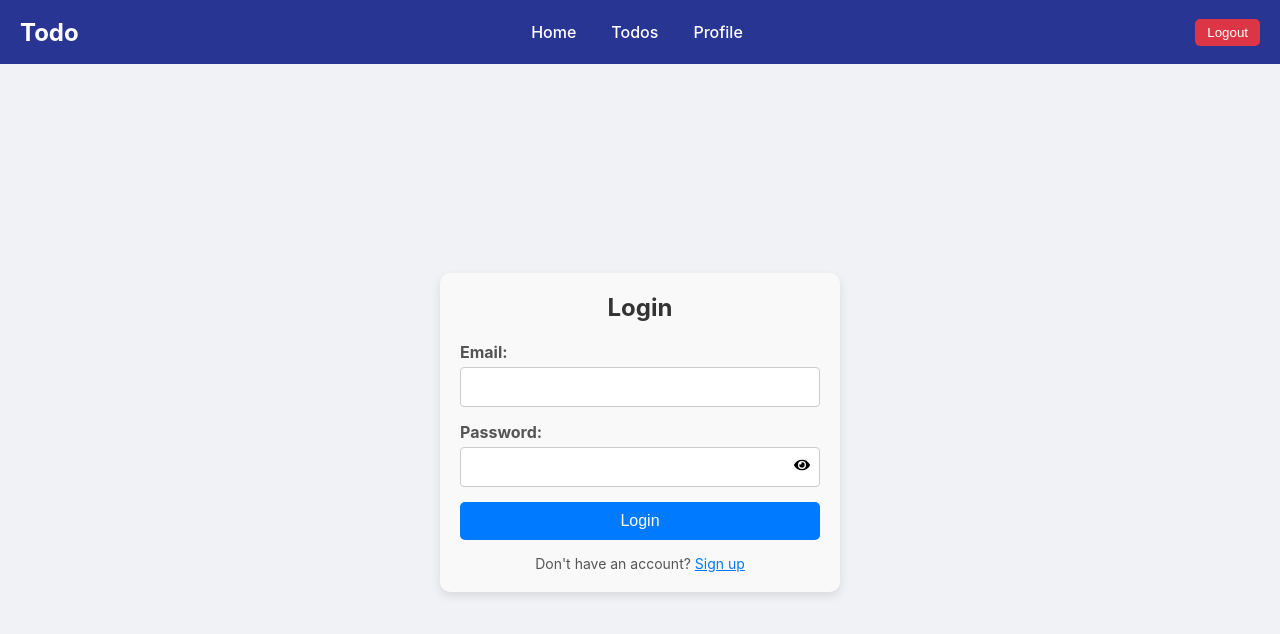
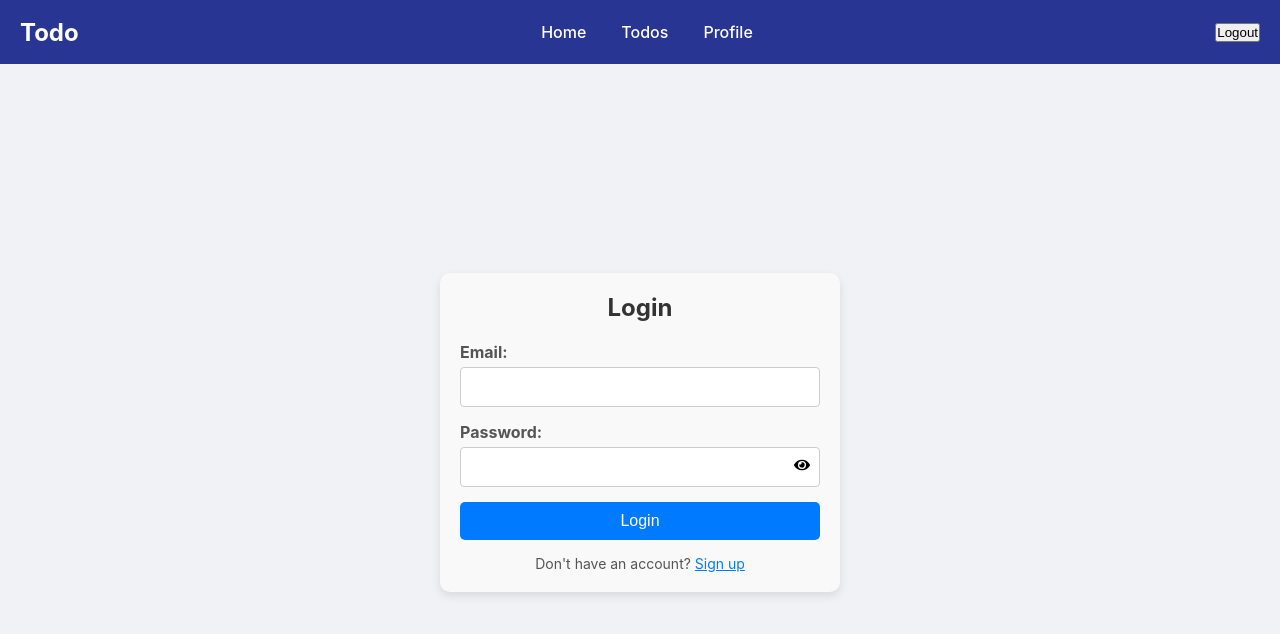
Before and after one commit to varunchithiraala/Todo-Web-Application, a React (Create React App) app in the folder frontend/: page /login in a window 1280 px wide. Shown: the top 634 px of the page. Built offline with nearby package versions, Linux system fonts and the light colour scheme; sample sign-in values are in the browser's storage.

Commit message:
Todo Web Application Solution

```diff
--- a/frontend/src/components/Navbar/index.css
+++ b/frontend/src/components/Navbar/index.css
@@ -46,29 +46,29 @@
     align-items: center;
 }
 
-  .logout-button,
-  .login-button {
+.navbar-logout-button,
+.navbar-login-button {
     padding: 6px 12px;
     border: none;
     border-radius: 5px;
     cursor: pointer;
 }
 
-.logout-button {
+.navbar-logout-button {
     background-color: #dc3545;
     color: white;
 }
 
-.login-button {
+.navbar-login-button {
     background-color: #007bff;
     color: white;
 }
 
-.logout-button:hover {
+.navbar-logout-button:hover {
     background-color: #c82333;
 }
 
-.login-button:hover {
+.navbar-login-button:hover {
     background-color: #0056b3;
 }
 
```
